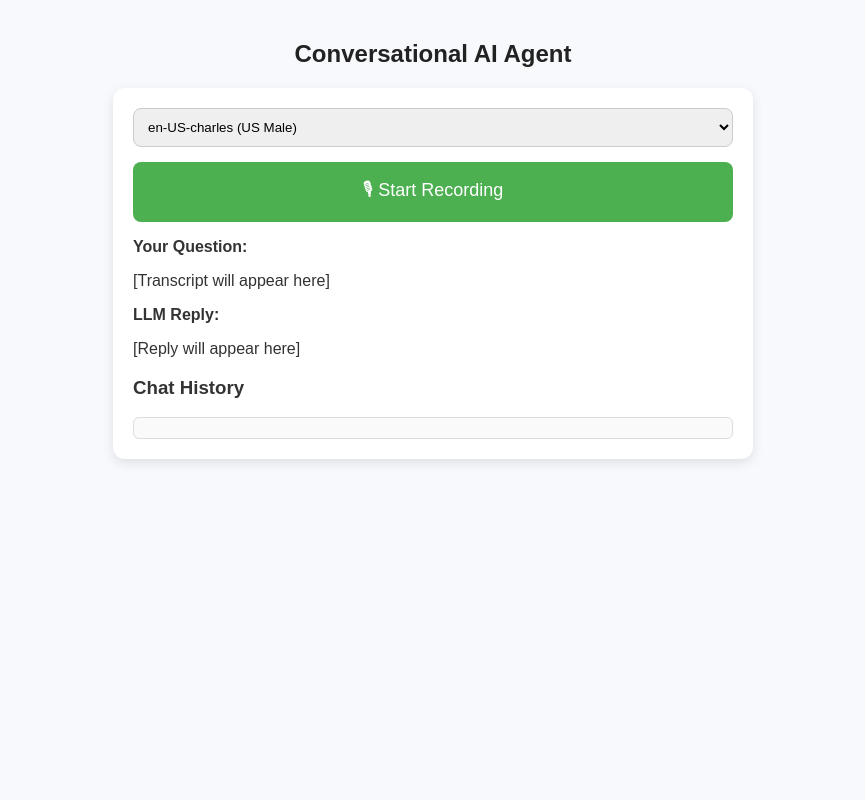
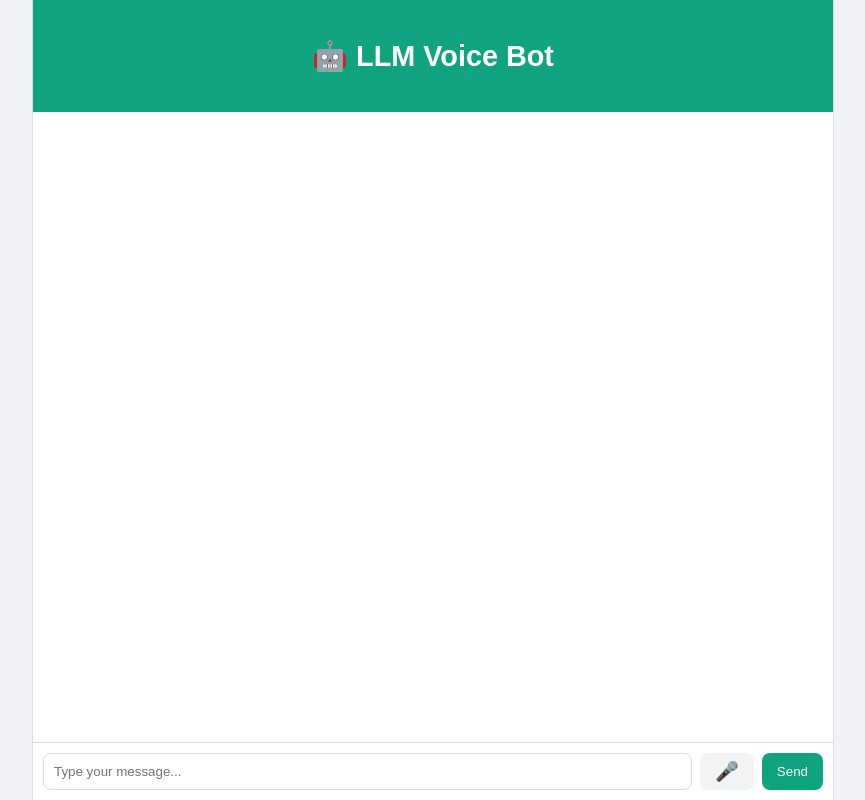
Before and after one commit to BhaveshNikam09/Murf_AI, a FastAPI app: page / in a window 1280 px wide. Shown: the whole page, without its empty margins (207-1072 px from the left). Run offline with FastAPI, Linux system fonts and the light colour scheme.

Commit message:
modularity updated

```diff
--- a/app.py
+++ b/app.py
@@ -1,176 +1,65 @@
-from fastapi import FastAPI, HTTPException, Request, File, UploadFile, Form
-from fastapi.responses import HTMLResponse
+import os
+from fastapi import FastAPI, Request, UploadFile, File
+from fastapi.responses import HTMLResponse, JSONResponse
 from fastapi.staticfiles import StaticFiles
 from fastapi.templating import Jinja2Templates
-from pydantic import BaseModel
-import requests
 from dotenv import load_dotenv
-from pathlib import Path
-import os
-import time
-import uuid
-from logger import logger  # custom logger
-from gtts import gTTS  # for fallback audio
 
-# Load environment variables
-load_dotenv()
+# Always load .env from the project root
+BASE_DIR = os.path.dirname(os.path.abspath(__file__))
+ENV_PATH = os.path.join(BASE_DIR, "..", ".env")
+load_dotenv(dotenv_path=ENV_PATH)
+
+from src.stt_service import transcribe_audio
+from src.llm_service import get_llm_reply
+from src.tts_service import synthesize_speech
+from logger import logger
 
 app = FastAPI()
 
-templates = Jinja2Templates(directory="templates")
-app.mount("/static", StaticFiles(directory="static"), name="static")
-
-UPLOAD_FOLDER = Path("uploads")
-UPLOAD_FOLDER.mkdir(exist_ok=True)
-
-STATIC_FOLDER = Path("static")
-STATIC_FOLDER.mkdir(exist_ok=True)
-
-# API Keys
-MURF_API_URL = "https://api.murf.ai/v1/speech/generate"
-MURF_API_KEY = os.getenv("MURF_API_KEY")
-
-ASSEMBLYAI_API_KEY = os.getenv("ASSEMBLYAI_API_KEY")
-ASSEMBLYAI_UPLOAD_URL = "https://api.assemblyai.com/v2/upload"
-ASSEMBLYAI_TRANSCRIPT_URL = "https://api.assemblyai.com/v2/transcript"
-
-GROQ_API_KEY = os.getenv("GROQ_API_KEY")
-GROQ_URL = "https://api.groq.com/openai/v1/chat/completions"
-GROQ_MODEL = "llama-3.3-70b-versatile"
-
-# Store chat history in memory
-chat_history = []
-
-class TTSRequest(BaseModel):
-    text: str
-    voiceId: str
+# Mount static files
+app.mount("/static", StaticFiles(directory=os.path.join(BASE_DIR, "static")), name="static")
+templates = Jinja2Templates(directory=os.path.join(BASE_DIR, ".", "templates"))
 
 @app.get("/", response_class=HTMLResponse)
-def serve_home(request: Request):
+async def home(request: Request):
     logger.info("Serving homepage")
     return templates.TemplateResponse("index.html", {"request": request})
 
-def transcribe_with_assemblyai(file_path: Path) -> str:
+@app.post("/process-audio")
+async def process_audio(file: UploadFile = File(...), voice: str = "en-US-charles"):
     try:
-        logger.info(f"Starting transcription for: {file_path}")
-        with open(file_path, "rb") as f:
-            upload_res = requests.post(
-                ASSEMBLYAI_UPLOAD_URL,
-                headers={"authorization": ASSEMBLYAI_API_KEY},
-                data=f
-            )
-        upload_res.raise_for_status()
-        upload_url = upload_res.json().get("upload_url")
+        logger.info(f"Audio uploaded: {file.filename}")
 
-        transcript_req = requests.post(
-            ASSEMBLYAI_TRANSCRIPT_URL,
-            headers={"authorization": ASSEMBLYAI_API_KEY, "content-type": "application/json"},
-            json={"audio_url": upload_url}
-        )
-        transcript_req.raise_for_status()
-        transcript_id = transcript_req.json().get("id")
+        # Save uploaded file
+        uploads_dir = os.path.join(BASE_DIR, "..", "uploads")
+        os.makedirs(uploads_dir, exist_ok=True)
+        file_path = os.path.join(uploads_dir, file.filename)
 
-        while True:
-            poll_res = requests.get(
-                f"{ASSEMBLYAI_TRANSCRIPT_URL}/{transcript_id}",
-                headers={"authorization": ASSEMBLYAI_API_KEY}
-            ).json()
-            if poll_res["status"] == "completed":
-                logger.info("Transcription completed successfully")
-                return poll_res["text"]
-            elif poll_res["status"] == "error":
-                raise Exception(f"AssemblyAI Error: {poll_res.get('error')}")
-            time.sleep(2)
-    except Exception as e:
-        logger.error(f"Transcription failed: {e}")
-        return None
-
-def generate_fallback_audio():
-    """Generate a fallback audio file locally if Murf fails."""
-    fallback_path = STATIC_FOLDER / "fallback.mp3"
-    if not fallback_path.exists():  # Only create once
-        tts = gTTS("I'm having trouble connecting right now.", lang="en")
-        tts.save(fallback_path)
-        logger.info(f"Fallback audio generated at {fallback_path}")
-    return f"/static/{fallback_path.name}"
-
-@app.post("/llm/query")
-async def llm_query(file: UploadFile = File(...), voiceId: str = Form("en-US-charles")):
-    global chat_history
-    try:
-        # Save uploaded audio
-        file_path = UPLOAD_FOLDER / f"{uuid.uuid4()}_{file.filename}"
         with open(file_path, "wb") as f:
             f.write(await file.read())
-        logger.info(f"Audio uploaded: {file_path}")
 
-        # Transcription
-        transcript_text = transcribe_with_assemblyai(file_path)
-        if not transcript_text:
-            return {
-                "transcript": "[Error: Could not transcribe]",
-                "llm_reply": "I'm having trouble connecting right now.",
-                "murf_audio_url": generate_fallback_audio(),
-                "history": chat_history
-            }
+        # Speech-to-text
+        transcription = transcribe_audio(file_path)
+        if not transcription:
+            logger.warning("Transcription failed")
+            return JSONResponse({"error": "Error transcribing audio", "fallback": True})
 
         # LLM reply
-        try:
-            llm_res = requests.post(
-                GROQ_URL,
-                headers={"Authorization": f"Bearer {GROQ_API_KEY}", "Content-Type": "application/json"},
-                json={"model": GROQ_MODEL, "messages": [{"role": "user", "content": transcript_text}], "max_tokens": 500}
-            )
-            llm_res.raise_for_status()
-            llm_reply = llm_res.json()["choices"][0]["message"]["content"].strip()
-            logger.info("LLM reply generated successfully")
-        except Exception as e:
-            logger.error(f"LLM API failed: {e}")
-            llm_reply = "I'm having trouble connecting right now."
+        reply_text = get_llm_reply(transcription)
+        if not reply_text:
+            logger.warning("LLM reply failed")
+            return JSONResponse({"error": "Error generating AI reply", "fallback": True})
 
-        chat_history.append({"user": transcript_text, "bot": llm_reply})
+        # Text-to-speech
+        audio_url = synthesize_speech(reply_text, voice)
+        if not audio_url:
+            logger.warning("TTS failed, using fallback")
+            audio_url = "/static/fallback.mp3"
 
-        # Murf TTS
-        try:
-            murf_res = requests.post(
-                MURF_API_URL,
-                headers={"Content-Type": "application/json", "api-key": MURF_API_KEY},
-                json={"text": llm_reply, "voiceId": voiceId}
-            )
-            logger.info(f"Murf API raw response: {murf_res.text}")
-            murf_res.raise_for_status()
-            murf_audio_url = murf_res.json().get("audioUrl")
+        logger.info("Processing complete")
+        return {"transcription": transcription, "reply": reply_text, "audio_url": audio_url}
 
-            if murf_audio_url:
-                try:
-                    audio_data = requests.get(murf_audio_url).content
-                    local_audio_path = STATIC_FOLDER / f"{uuid.uuid4()}.mp3"
-                    with open(local_audio_path, "wb") as f:
-                        f.write(audio_data)
-                    murf_audio_url = f"/static/{local_audio_path.name}"
-                    logger.info(f"Murf audio saved locally: {local_audio_path}")
-                except Exception as e:
-                    logger.error(f"Failed to download Murf audio: {e}")
-                    murf_audio_url = generate_fallback_audio()
-            else:
-                logger.warning("Murf returned no audio URL, using fallback.")
-                murf_audio_url = generate_fallback_audio()
-
-        except Exception as e:
-            logger.error(f"Murf TTS failed: {e}")
-            murf_audio_url = generate_fallback_audio()
-
-        return {
-            "transcript": transcript_text,
-            "llm_reply": llm_reply,
-            "murf_audio_url": murf_audio_url,
-            "history": chat_history
-        }
     except Exception as e:
-        logger.error(f"LLM query failed: {e}")
-        return {
-            "transcript": "[Error: Could not process request]",
-            "llm_reply": "I'm having trouble connecting right now.",
-            "murf_audio_url": generate_fallback_audio(),
-            "history": chat_history
-        }
+        logger.error(f"Error processing audio: {e}")
+        return JSONResponse({"error": "Unexpected server error", "fallback": True})
--- a/static/styles.css
+++ b/static/styles.css
@@ -1,84 +1,116 @@
+/* static/styles.css */
+
 body {
     font-family: Arial, sans-serif;
-    background: #f7f9fc;
-    color: #333;
+    background-color: #f0f2f5;
     margin: 0;
+    padding: 0;
+    display: flex;
+    justify-content: center;
+    height: 100vh;
+}
+
+.chat-container {
+    display: flex;
+    flex-direction: column;
+    background-color: white;
+    width: 100%;
+    max-width: 800px;
+    height: 100vh;
+    border-left: 1px solid #ddd;
+    border-right: 1px solid #ddd;
+}
+
+.chat-header {
+    background-color: #10a37f;
+    color: white;
+    padding: 15px;
+    text-align: center;
+    font-size: 1.2rem;
+    font-weight: bold;
+}
+
+.chat-history {
+    flex: 1;
+    overflow-y: auto;
     padding: 20px;
 }
 
-h2 {
-    text-align: center;
-    color: #222;
-    margin-bottom: 20px;
+.message {
+    display: flex;
+    margin-bottom: 12px;
 }
 
-.container {
-    background: white;
-    padding: 20px;
-    border-radius: 12px;
-    max-width: 600px;
-    margin: auto;
-    box-shadow: 0px 4px 12px rgba(0,0,0,0.1);
+.message.user {
+    justify-content: flex-end;
 }
 
-select {
-    width: 100%;
-    padding: 10px;
-    margin-bottom: 15px;
-    border-radius: 8px;
-    border: 1px solid #ccc;
+.message.bot {
+    justify-content: flex-start;
 }
 
-/* Record Button */
-.record-btn {
-    width: 100%;
-    padding: 15px;
-    background: #4CAF50;
+.bubble {
+    max-width: 70%;
+    padding: 10px 15px;
+    border-radius: 18px;
+    font-size: 0.95rem;
+    line-height: 1.4;
+}
+
+.message.user .bubble {
+    background-color: #10a37f;
     color: white;
-    font-size: 18px;
+    border-bottom-right-radius: 4px;
+}
+
+.message.bot .bubble {
+    background-color: #e5e7eb;
+    color: black;
+    border-bottom-left-radius: 4px;
+}
+
+.chat-input {
+    display: flex;
+    padding: 10px;
+    border-top: 1px solid #ddd;
+    background-color: white;
+}
+
+.chat-input form {
+    display: flex;
+    flex: 1;
+}
+
+.chat-input input[type="text"] {
+    flex: 1;
+    padding: 10px;
+    border: 1px solid #ddd;
+    border-radius: 8px;
+    outline: none;
+}
+
+.chat-input button {
+    margin-left: 8px;
+    padding: 0 15px;
+    background-color: #10a37f;
     border: none;
+    color: white;
     border-radius: 8px;
     cursor: pointer;
-    transition: background 0.3s ease, transform 0.2s ease;
+    transition: background-color 0.2s;
 }
 
-.record-btn:hover {
-    background: #45a049;
-    transform: scale(1.05);
+.chat-input button:hover {
+    background-color: #0e8e6e;
 }
 
-.recording {
-    background: red !important;
-    animation: pulse 1s infinite;
+#mic-btn {
+    font-size: 1.2rem;
+    background-color: #f1f3f4;
+    color: #333;
 }
 
-@keyframes pulse {
-    0% { box-shadow: 0 0 0 0 rgba(255,0,0,0.7); }
-    70% { box-shadow: 0 0 0 10px rgba(255,0,0,0); }
-    100% { box-shadow: 0 0 0 0 rgba(255,0,0,0); }
+#mic-btn.recording {
+    background-color: red;
+    color: white;
 }
-
-/* Chat bubbles */
-#chatHistory {
-    max-height: 200px;
-    overflow-y: auto;
-    margin-top: 10px;
-    border: 1px solid #ddd;
-    padding: 10px;
-    background: #fafafa;
-    border-radius: 6px;
-}
-
-.chat-user {
-    background: #e0f7fa;
-    padding: 8px;
-    border-radius: 6px;
-    margin-bottom: 5px;
-}
-
-.chat-bot {
-    background: #f1f8e9;
-    padding: 8px;
-    border-radius: 6px;
-    margin-bottom: 10px;
-}
--- a/templates/index.html
+++ b/templates/index.html
@@ -1,94 +1,132 @@
+<!-- templates/index.html -->
 <!DOCTYPE html>
 <html lang="en">
 <head>
     <meta charset="UTF-8">
-    <title>Conversational AI Agent</title>
+    <title>LLM Voice Bot</title>
     <link rel="stylesheet" href="/static/styles.css">
 </head>
 <body>
-    <h2>Conversational AI Agent</h2>
-    <div class="container">
-        <select id="llmVoiceSelect">
-            <option value="en-US-charles">en-US-charles (US Male)</option>
-            <option value="en-US-lucy">en-US-lucy (US Female)</option>
-            <option value="en-UK-george">en-UK-george (UK Male)</option>
-        </select>
-        <button id="recordBtn" class="record-btn">🎙 Start Recording</button>
-        <p id="llmUploadStatus"></p>
+    <div class="chat-container">
+        <div class="chat-header">
+            <h2>🤖 LLM Voice Bot</h2>
+        </div>
 
-        <p><strong>Your Question:</strong></p>
-        <p id="llmTranscriptResult">[Transcript will appear here]</p>
-        <p><strong>LLM Reply:</strong></p>
-        <p id="llmTextReply">[Reply will appear here]</p>
-        <audio id="llmMurfPlayback" controls style="display:none;"></audio>
+        <div class="chat-history" id="chat-history">
+            {% for msg in chat_history %}
+                <div class="message {{ 'user' if msg.role == 'user' else 'bot' }}">
+                    <div class="bubble">{{ msg.content }}</div>
+                </div>
+            {% endfor %}
+        </div>
 
-        <h3>Chat History</h3>
-        <div id="chatHistory"></div>
+        <div class="chat-input">
+            <form id="chat-form" enctype="multipart/form-data">
+                <input type="text" id="text-input" name="text_input" placeholder="Type your message..." autocomplete="off">
+                <button type="button" id="mic-btn">🎤</button>
+                <button type="submit">Send</button>
+            </form>
+        </div>
     </div>
 
+    <audio id="ai-audio" controls hidden></audio>
+
     <script>
-        let llmMediaRecorder, llmAudioChunks = [];
-        let isRecording = false;
-        const recordBtn = document.getElementById("recordBtn");
-        const llmUploadStatus = document.getElementById("llmUploadStatus");
-        const llmTranscriptResult = document.getElementById("llmTranscriptResult");
-        const llmTextReply = document.getElementById("llmTextReply");
-        const llmMurfPlayback = document.getElementById("llmMurfPlayback");
-        const chatHistoryDiv = document.getElementById("chatHistory");
+        const chatForm = document.getElementById("chat-form");
+        const chatHistory = document.getElementById("chat-history");
+        const micBtn = document.getElementById("mic-btn");
+        const aiAudio = document.getElementById("ai-audio");
 
-        function updateChatHistory(history) {
-            chatHistoryDiv.innerHTML = "";
-            history.forEach(entry => {
-                chatHistoryDiv.innerHTML += `<div class="chat-user">You: ${entry.user}</div>
-                                             <div class="chat-bot">Bot: ${entry.bot}</div>`;
+        let mediaRecorder;
+        let audioChunks = [];
+
+        // Handle form submission (text input)
+        chatForm.addEventListener("submit", async (e) => {
+            e.preventDefault();
+            const text = document.getElementById("text-input").value;
+            if (!text.trim()) return;
+
+            addMessage("user", text);
+            document.getElementById("text-input").value = "";
+
+            const formData = new FormData();
+            formData.append("text_input", text);
+
+            const res = await fetch("/chat", {
+                method: "POST",
+                body: formData
             });
-            chatHistoryDiv.scrollTop = chatHistoryDiv.scrollHeight;
+            const data = await res.json();
+            addMessage("bot", data.ai_reply);
+
+            aiAudio.src = "/" + data.audio_path;
+            aiAudio.hidden = false;
+            aiAudio.play();
+        });
+
+        // Mic button (audio recording)
+        micBtn.addEventListener("click", async () => {
+            if (!mediaRecorder || mediaRecorder.state === "inactive") {
+                startRecording();
+            } else {
+                stopRecording();
+            }
+        });
+
+        function startRecording() {
+            navigator.mediaDevices.getUserMedia({ audio: true }).then(stream => {
+                mediaRecorder = new MediaRecorder(stream);
+                mediaRecorder.start();
+                audioChunks = [];
+                micBtn.textContent = "⏹️";
+
+                mediaRecorder.addEventListener("dataavailable", event => {
+                    audioChunks.push(event.data);
+                });
+
+                mediaRecorder.addEventListener("stop", () => {
+                    const audioBlob = new Blob(audioChunks, { type: "audio/webm" });
+                    sendAudio(audioBlob);
+                    micBtn.textContent = "🎤";
+                });
+            });
         }
 
-        recordBtn.addEventListener("click", async () => {
-            if (!isRecording) {
-                const stream = await navigator.mediaDevices.getUserMedia({ audio: true });
-                llmMediaRecorder = new MediaRecorder(stream, { mimeType: 'audio/webm' });
-                llmAudioChunks = [];
-                llmMediaRecorder.ondataavailable = e => { if (e.data.size > 0) llmAudioChunks.push(e.data); };
-                llmMediaRecorder.onstop = async () => {
-                    const audioBlob = new Blob(llmAudioChunks, { type: 'audio/webm' });
-                    const formData = new FormData();
-                    formData.append("file", audioBlob, "query.webm");
-                    formData.append("voiceId", document.getElementById("llmVoiceSelect").value);
-                    llmUploadStatus.textContent = "Processing...";
-                    try {
-                        const res = await fetch("/llm/query", { method: "POST", body: formData });
-                        const data = await res.json();
-                        if (data.transcript && data.llm_reply) {
-                            llmTranscriptResult.textContent = data.transcript;
-                            llmTextReply.textContent = data.llm_reply;
-                            llmMurfPlayback.src = data.murf_audio_url;
-                            llmMurfPlayback.style.display = "block";
-                            llmMurfPlayback.play();
-                            updateChatHistory(data.history);
-                            llmUploadStatus.textContent = "Done!";
-                        } else {
-                            llmUploadStatus.textContent = "Error: Could not process.";
-                            llmMurfPlayback.src = "/static/fallback.mp3";
-                            llmMurfPlayback.style.display = "block";
-                            llmMurfPlayback.play();
-                        }
-                    } catch (err) {
-                        llmUploadStatus.textContent = "Error: Connection failed.";
-                    }
-                };
-                llmMediaRecorder.start();
-                recordBtn.textContent = "⏹ Stop Recording";
-                recordBtn.classList.add("recording");
-                isRecording = true;
-            } else {
-                llmMediaRecorder.stop();
-                recordBtn.textContent = "🎙 Start Recording";
-                recordBtn.classList.remove("recording");
-                isRecording = false;
+        function stopRecording() {
+            if (mediaRecorder && mediaRecorder.state !== "inactive") {
+                mediaRecorder.stop();
             }
-        });
+        }
+
+        async function sendAudio(blob) {
+            const formData = new FormData();
+            formData.append("audio", blob, "query.webm");
+
+            const res = await fetch("/chat", {
+                method: "POST",
+                body: formData
+            });
+            const data = await res.json();
+            addMessage("user", data.user_text);
+            addMessage("bot", data.ai_reply);
+
+            aiAudio.src = "/" + data.audio_path;
+            aiAudio.hidden = false;
+            aiAudio.play();
+        }
+
+        function addMessage(role, text) {
+            const message = document.createElement("div");
+            message.classList.add("message", role);
+
+            const bubble = document.createElement("div");
+            bubble.classList.add("bubble");
+            bubble.textContent = text;
+
+            message.appendChild(bubble);
+            chatHistory.appendChild(message);
+            chatHistory.scrollTop = chatHistory.scrollHeight;
+        }
     </script>
 </body>
 </html>
```
Also changed, not shown: logger.py (+5 -7 lines), src/llm_service.py (added, +48 -0 lines), src/stt_service.py (added, +63 -0 lines), src/tts_service.py (added, +64 -0 lines), 5 other files.
